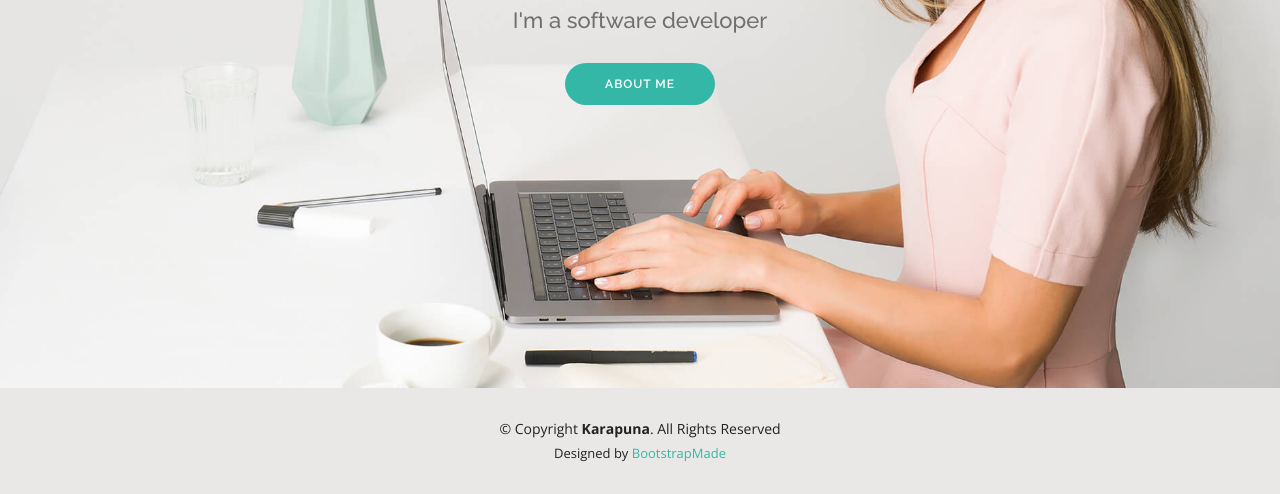
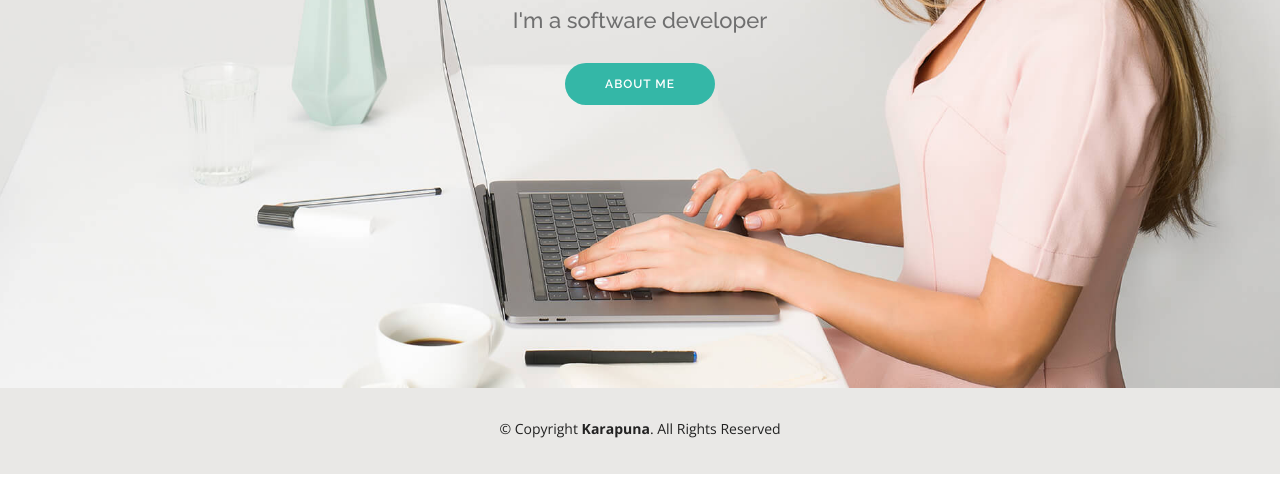
Before and after one commit to Karapuna/Karapuna-s-Portfolio, a plain HTML site: page index.html in a window 1280 px wide. Shown: the part 412-906 px from the top of the page. Drawn offline with nearby package versions, Linux system fonts and the light colour scheme.

Commit message:
remove comments and link

```diff
--- a/index.html
+++ b/index.html
@@ -84,11 +84,7 @@
         &copy; Copyright <strong><span>Karapuna</span></strong>. All Rights Reserved
       </div>
       <div class="credits">
-        <!-- All the links in the footer should remain intact. -->
-        <!-- You can delete the links only if you purchased the pro version. -->
-        <!-- Licensing information: https://bootstrapmade.com/license/ -->
-        <!-- Purchase the pro version with working PHP/AJAX contact form: https://bootstrapmade.com/kelly-free-bootstrap-cv-resume-html-template/ -->
-        Designed by <a href="https://bootstrapmade.com/">BootstrapMade</a>
+
       </div>
     </div>
   </footer><!-- End  Footer -->
```
